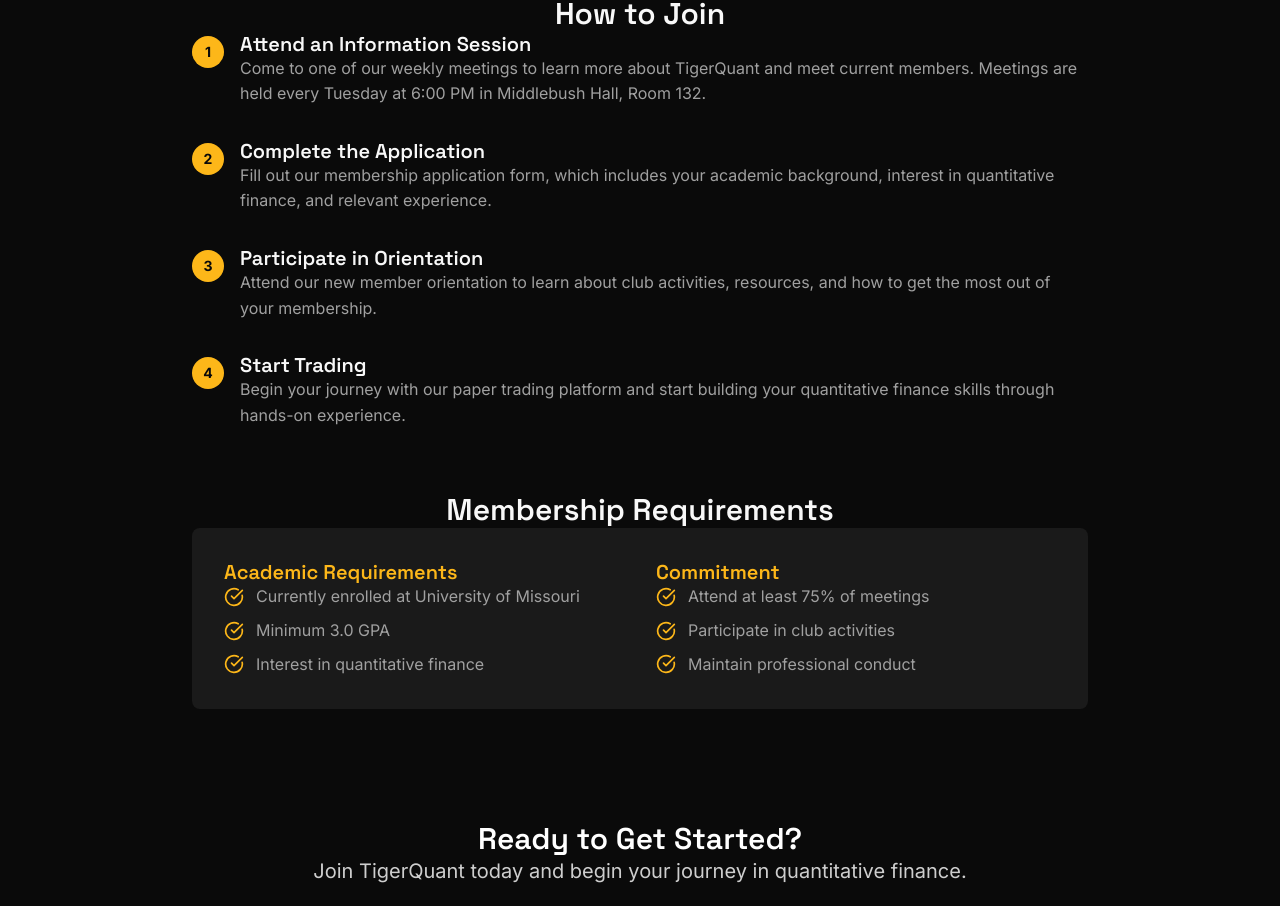
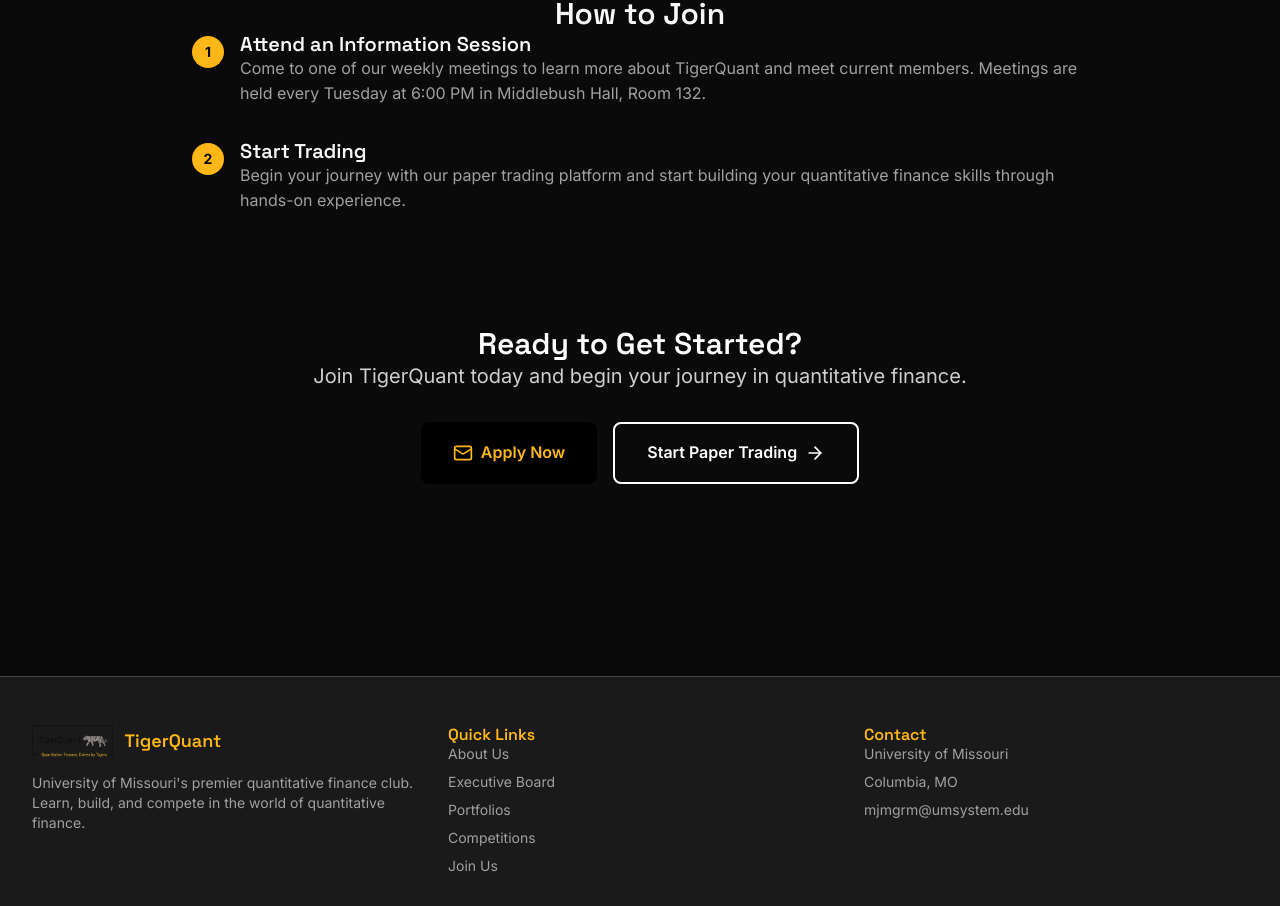
Before and after one commit to Tiger-Quant/website, a Next.js app in the folder frontend/: page /join in a window 1280 px wide. Shown: the part 707-1613 px from the top of the page. Built offline with nearby package versions, Linux system fonts and the light colour scheme.

Commit message:
Small wording change to how to join section

```diff
--- a/frontend/src/app/join/page.tsx
+++ b/frontend/src/app/join/page.tsx
@@ -88,87 +88,12 @@
               </div>
               <div>
                 <h3 className="text-xl font-heading font-semibold text-primary mb-2">
-                  Complete the Application
-                </h3>
-                <p className="text-secondary">
-                  Fill out our membership application form, which includes your academic background,
-                  interest in quantitative finance, and relevant experience.
-                </p>
-              </div>
-            </div>
-
-            <div className="flex items-start space-x-4">
-              <div className="w-8 h-8 bg-gold rounded-full flex items-center justify-center flex-shrink-0 mt-1">
-                <span className="text-black font-bold text-sm">3</span>
-              </div>
-              <div>
-                <h3 className="text-xl font-heading font-semibold text-primary mb-2">
-                  Participate in Orientation
-                </h3>
-                <p className="text-secondary">
-                  Attend our new member orientation to learn about club activities,
-                  resources, and how to get the most out of your membership.
-                </p>
-              </div>
-            </div>
-
-            <div className="flex items-start space-x-4">
-              <div className="w-8 h-8 bg-gold rounded-full flex items-center justify-center flex-shrink-0 mt-1">
-                <span className="text-black font-bold text-sm">4</span>
-              </div>
-              <div>
-                <h3 className="text-xl font-heading font-semibold text-primary mb-2">
                   Start Trading
                 </h3>
                 <p className="text-secondary">
                   Begin your journey with our paper trading platform and start building
                   your quantitative finance skills through hands-on experience.
                 </p>
-              </div>
-            </div>
-          </div>
-        </section>
-
-        {/* Requirements Section */}
-        <section className="mb-16">
-          <h2 className="text-3xl font-heading font-semibold text-primary mb-8 text-center">
-            Membership Requirements
-          </h2>
-          <div className="bg-elevated rounded-lg p-8">
-            <div className="grid grid-cols-1 md:grid-cols-2 gap-8">
-              <div>
-                <h3 className="text-xl font-heading font-semibold text-gold mb-4">Academic Requirements</h3>
-                <ul className="space-y-2">
-                  <li className="flex items-center text-secondary">
-                    <CheckCircle className="w-5 h-5 text-gold mr-3 flex-shrink-0" />
-                    Currently enrolled at University of Missouri
-                  </li>
-                  <li className="flex items-center text-secondary">
-                    <CheckCircle className="w-5 h-5 text-gold mr-3 flex-shrink-0" />
-                    Minimum 3.0 GPA
-                  </li>
-                  <li className="flex items-center text-secondary">
-                    <CheckCircle className="w-5 h-5 text-gold mr-3 flex-shrink-0" />
-                    Interest in quantitative finance
-                  </li>
-                </ul>
-              </div>
-              <div>
-                <h3 className="text-xl font-heading font-semibold text-gold mb-4">Commitment</h3>
-                <ul className="space-y-2">
-                  <li className="flex items-center text-secondary">
-                    <CheckCircle className="w-5 h-5 text-gold mr-3 flex-shrink-0" />
-                    Attend at least 75% of meetings
-                  </li>
-                  <li className="flex items-center text-secondary">
-                    <CheckCircle className="w-5 h-5 text-gold mr-3 flex-shrink-0" />
-                    Participate in club activities
-                  </li>
-                  <li className="flex items-center text-secondary">
-                    <CheckCircle className="w-5 h-5 text-gold mr-3 flex-shrink-0" />
-                    Maintain professional conduct
-                  </li>
-                </ul>
               </div>
             </div>
           </div>
```
